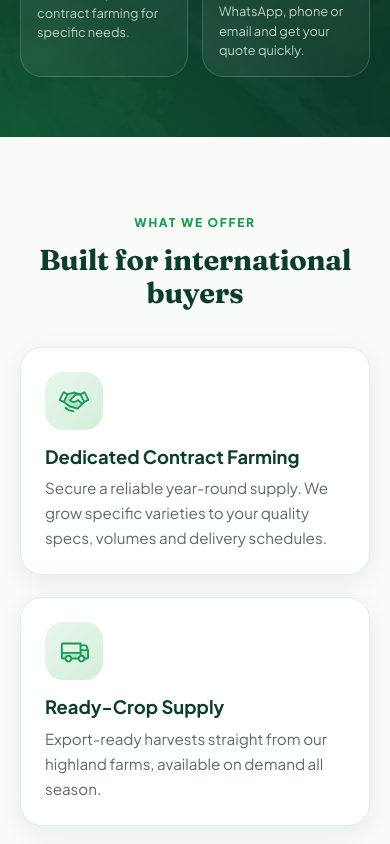
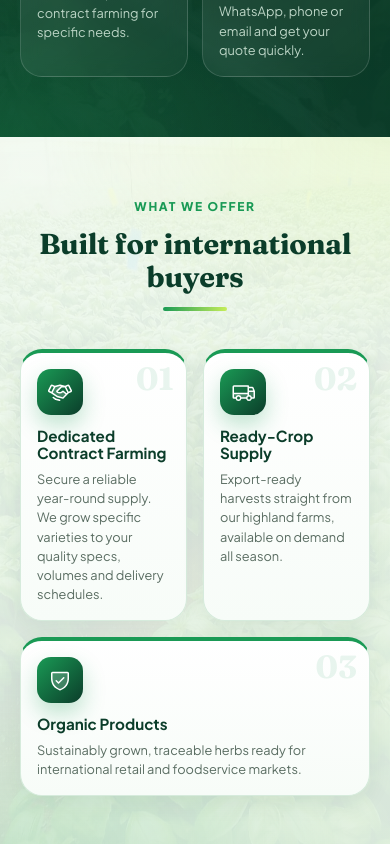
Before and after one commit to Muchyz/lumia-fresh, a React (Vite) app: page / in a window 390 px wide. Shown: the part 5720-6564 px from the top of the page. Built offline with nearby package versions, Linux system fonts and the light colour scheme.

Commit message:
beautify offer section

```diff
--- a/src/index.css
+++ b/src/index.css
@@ -155,3 +155,32 @@ html,body{max-width:100%;overflow-x:clip}
  .dark .card p{font-size:.8rem;line-height:1.5}
  .dark .card:before{font-size:2rem;right:12px}
 }
+/* ---- Offer section glow-up ---- */
+.offer{position:relative;overflow:hidden;background:
+ radial-gradient(500px 280px at 100% 0%,#c6ee5a2e,transparent 70%),
+ radial-gradient(500px 300px at 0% 100%,#1a9a5524,transparent 70%),
+ linear-gradient(180deg,#f3faf5,#e6f4ea)}
+.offer:before{content:"";position:absolute;inset:0;background:url(/images/basil.jpg) center/cover;opacity:.07;pointer-events:none}
+.offer .wrap{position:relative}
+.offer h2{position:relative;padding-bottom:18px}
+.offer h2:after{content:"";position:absolute;left:50%;bottom:0;width:64px;height:4px;border-radius:4px;transform:translateX(-50%);background:linear-gradient(90deg,var(--g2),var(--lime))}
+.offer .grid{counter-reset:o;gap:16px}
+.offer .card{position:relative;counter-increment:o;border:1px solid #d6ebdc;border-top:4px solid var(--g2);background:linear-gradient(180deg,#fff,#f7fcf8)}
+.offer .card:before{content:"0" counter(o);position:absolute;right:16px;top:10px;font-family:'Fraunces',serif;font-size:2.8rem;font-weight:700;color:#1a9a5518;line-height:1}
+.offer .card:nth-child(2){border-top-color:var(--gold)}
+.offer .card:nth-child(3){border-top-color:#25a2d6}
+.offer .card:hover{border-color:var(--g2)}
+.offer .ico{background:linear-gradient(135deg,#1a9a55,#0b3d2a);color:#fff;box-shadow:0 10px 22px #1a9a5545}
+.offer .card:nth-child(2) .ico{background:linear-gradient(135deg,#f2b53d,#d98a10);box-shadow:0 10px 22px #f2b53d55}
+.offer .card:nth-child(3) .ico{background:linear-gradient(135deg,#25a2d6,#0f6f99);box-shadow:0 10px 22px #25a2d655}
+@media(max-width:700px){
+ .offer{padding:60px 0}
+ .offer .grid{grid-template-columns:1fr 1fr}
+ .offer .grid>.rv:nth-child(3){grid-column:1/-1}
+ .offer .card .pad{padding:16px}
+ .offer .ico{width:46px;height:46px;border-radius:14px;margin-bottom:12px}
+ .offer .ico svg{width:24px;height:24px}
+ .offer .card h3{font-size:.95rem}
+ .offer .card p{font-size:.8rem;line-height:1.5}
+ .offer .card:before{font-size:2rem;right:12px}
+}
--- a/src/pages.jsx
+++ b/src/pages.jsx
@@ -108,7 +108,7 @@ export function Home() {
           <div className="grid">{WHY.map(([I, t, d], i) => <IconCard key={t} I={I} t={t} d={d} i={i} />)}</div></div>
       </section>
 
-      <section id="offer">
+      <section className="offer" id="offer">
         <div className="wrap"><Sec e="What we offer" t="Built for international buyers" />
           <div className="grid">{OFFERS.map(([I, t, d], i) => <IconCard key={t} I={I} t={t} d={d} i={i} />)}</div></div>
       </section>
```
